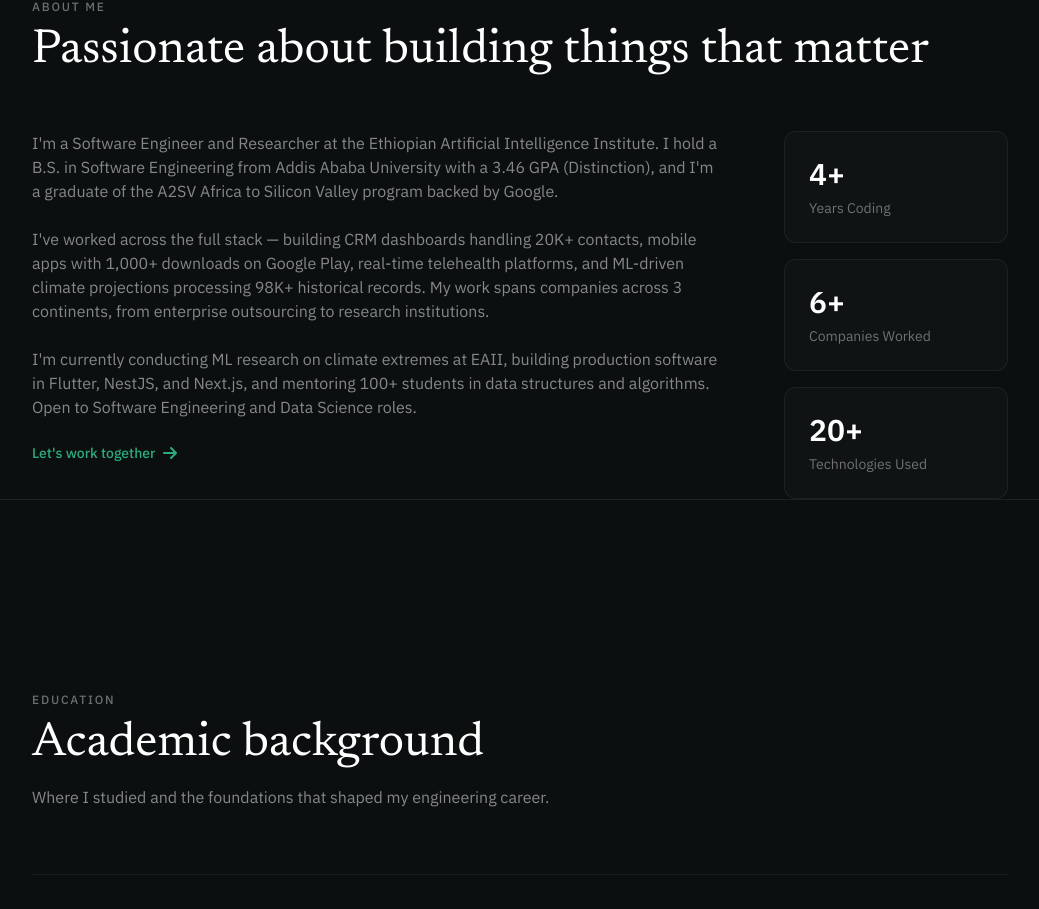
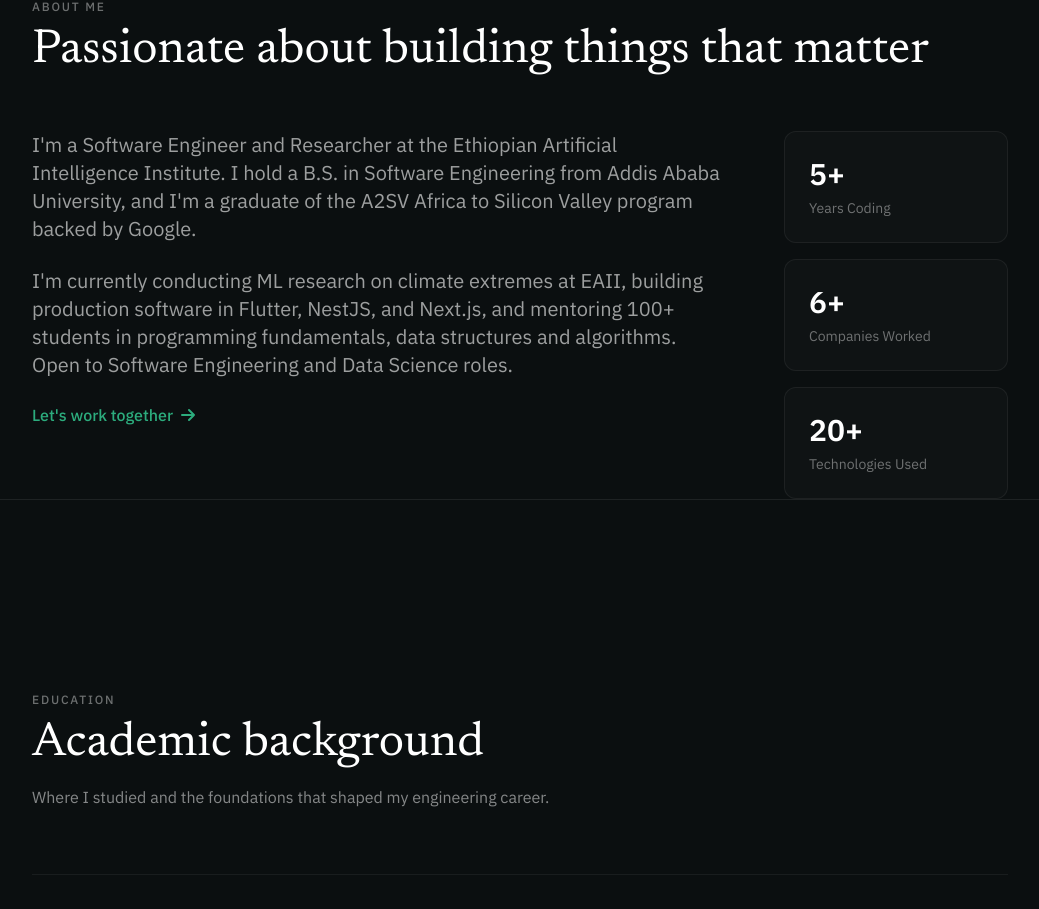
Before and after one commit to dawitzeleke/portfolio, a React (Create React App) app: page / in a window 1280 px wide. Shown: the part 897-1806 px from the top of the page, without its empty margins (120-1159 px from the left). Built offline with nearby package versions, Linux system fonts and the light colour scheme.

Commit message:
feat: add About component with bio and stats section

```diff
--- a/src/components/About.tsx
+++ b/src/components/About.tsx
@@ -17,25 +17,17 @@ const About = (): JSX.Element => {
         <div className="mt-14 grid grid-cols-1 lg:grid-cols-[1fr_auto] gap-12 lg:gap-16 items-start">
           {/* Left — description paragraphs */}
           <div className="space-y-6">
-            <p className="text-sm sm:text-base text-white/50 leading-relaxed">
+            <p className="text-lg sm:text-xl text-white/60 leading-relaxed">
               I'm a Software Engineer and Researcher at the Ethiopian Artificial
               Intelligence Institute. I hold a B.S. in Software Engineering from
-              Addis Ababa University with a 3.46 GPA (Distinction), and I'm a
+              Addis Ababa University, and I'm a
               graduate of the A2SV Africa to Silicon Valley program backed by Google.
             </p>
 
-            <p className="text-sm sm:text-base text-white/50 leading-relaxed">
-              I've worked across the full stack — building CRM dashboards handling
-              20K+ contacts, mobile apps with 1,000+ downloads on Google Play,
-              real-time telehealth platforms, and ML-driven climate projections
-              processing 98K+ historical records. My work spans companies across
-              3 continents, from enterprise outsourcing to research institutions.
-            </p>
-
-            <p className="text-sm sm:text-base text-white/50 leading-relaxed">
+            <p className="text-lg sm:text-xl text-white/60 leading-relaxed">
               I'm currently conducting ML research on climate extremes at EAII,
               building production software in Flutter, NestJS, and Next.js, and
-              mentoring 100+ students in data structures and algorithms. Open to
+              mentoring 100+ students in programming fundamentals, data structures and algorithms. Open to
               Software Engineering and Data Science roles.
             </p>
 
@@ -43,7 +35,7 @@ const About = (): JSX.Element => {
               to="contact"
               smooth
               duration={500}
-              className="inline-flex items-center gap-2 text-sm font-medium text-emerald-400/80 hover:text-emerald-400 cursor-pointer transition-colors mt-2"
+              className="inline-flex items-center gap-2 text-base font-medium text-emerald-400/80 hover:text-emerald-400 cursor-pointer transition-colors mt-2"
             >
               Let's work together
               <svg width="14" height="14" viewBox="0 0 14 14" fill="none">
@@ -55,7 +47,7 @@ const About = (): JSX.Element => {
           {/* Right — stat cards */}
           <div className="flex flex-row lg:flex-col gap-4 lg:w-56">
             {[
-              { value: "4+", label: "Years Coding" },
+              { value: "5+", label: "Years Coding" },
               { value: "6+", label: "Companies Worked" },
               { value: "20+", label: "Technologies Used" },
             ].map((stat, i) => (
```
